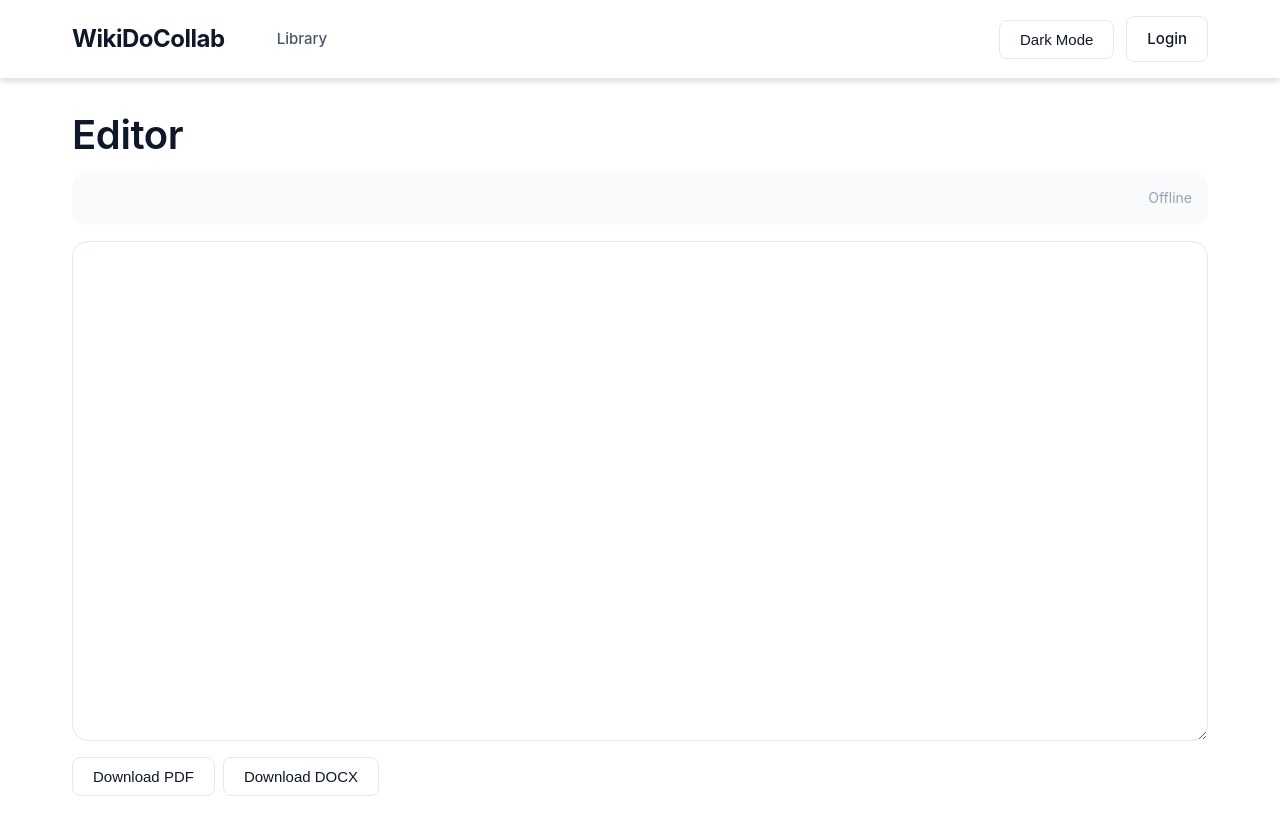
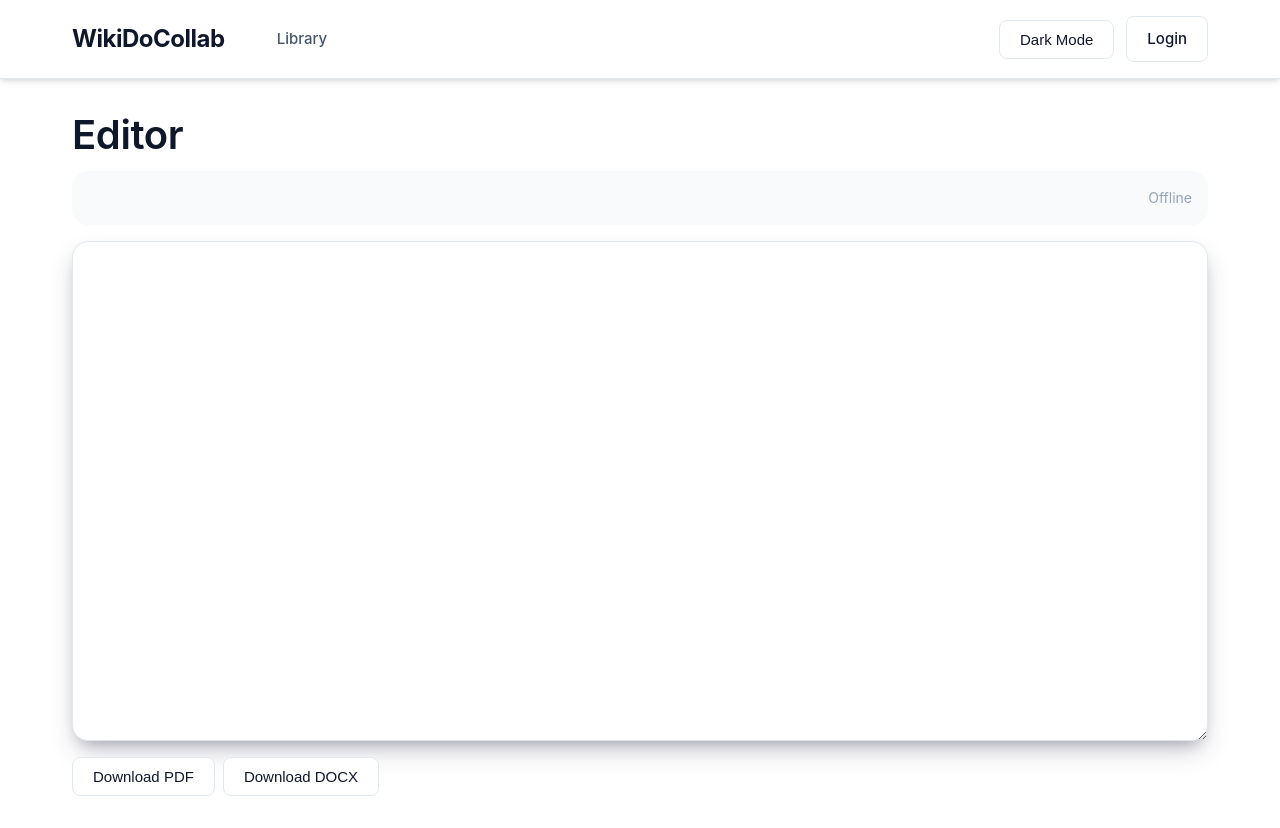
Before and after one commit to ArmaanM08/WikiDoCollab, a React (Vite) app in the folder frontend/: page /doc/1 in a window 1280 px wide. Built offline with nearby package versions, Linux system fonts and the light colour scheme; no server answers; a web font is replaced by a local one.

Commit message:
Added box shadow to document

```diff
--- a/frontend/src/styles.css
+++ b/frontend/src/styles.css
@@ -359,6 +359,7 @@ a:hover {
   resize: vertical;
   min-height: 120px;
   line-height: 1.6;
+  box-shadow: rgba(50, 50, 93, 0.25) 0px 13px 27px -5px, rgba(0, 0, 0, 0.3) 0px 8px 16px -8px;
 }
 
 .checkbox {
```
